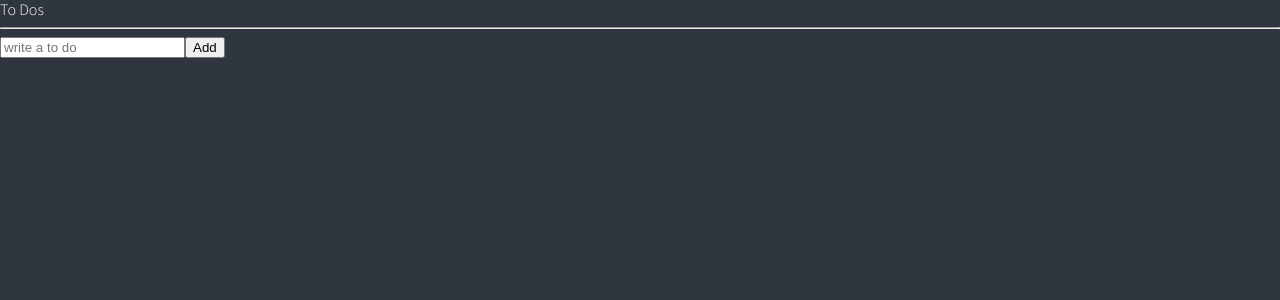
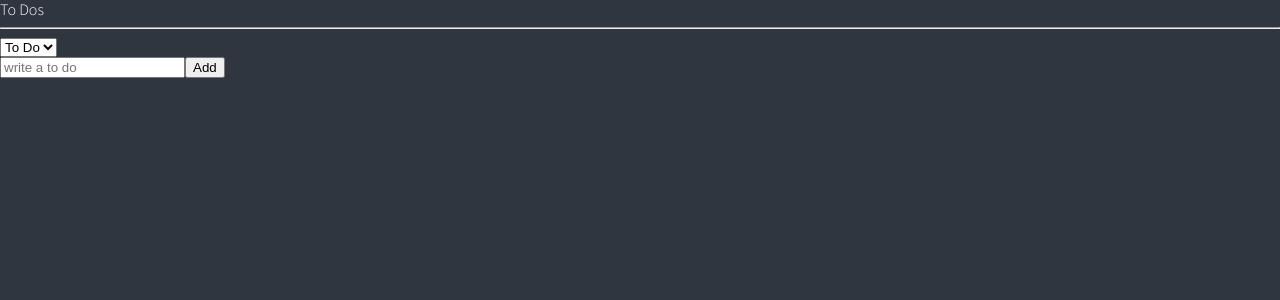
Before and after one commit to UHyun-K/react-todo-app, a React (Create React App) app in the folder react-todo-app/: page / in a window 1280 px wide. Shown: the top 300 px of the page. Built offline with nearby package versions, Linux system fonts and the light colour scheme.

Commit message:
selector

```diff
--- a/react-todo-app/src/atoms.tsx
+++ b/react-todo-app/src/atoms.tsx
@@ -1,4 +1,4 @@
-import { atom } from "recoil";
+import { atom, selector } from "recoil";
 
 export interface IToDo {
     text: string;
@@ -6,7 +6,20 @@
     category: "TO_DO" | "DOING" | "DONE";
 }
 
+export const categoryState = atom({
+    key: "category",
+    default: "TO_DO",
+});
 export const toDoState = atom<IToDo[]>({
     key: "toDo",
     default: [],
 });
+
+export const toDoSelector = selector({
+    key: "toDoSelector",
+    get: ({ get }) => {
+        const toDos = get(toDoState);
+        const category = get(categoryState);
+        return toDos.filter((toDo) => toDo.category === category);
+    },
+});
--- a/react-todo-app/src/components/ToDoList.tsx
+++ b/react-todo-app/src/components/ToDoList.tsx
@@ -1,21 +1,30 @@
 import React from "react";
-import { useRecoilValue } from "recoil";
-import { toDoState } from "../atoms";
+import { useRecoilState, useRecoilValue } from "recoil";
+import { categoryState, toDoSelector, toDoState } from "../atoms";
 import CreateToDo from "./CreateToDo";
 import ToDo from "./ToDo";
 
 function ToDoList() {
-    const toDos = useRecoilValue(toDoState);
+    const toDos = useRecoilValue(toDoSelector);
+    const [category, setCategory] = useRecoilState(categoryState);
+    const onInput = (event: React.FormEvent<HTMLSelectElement>) => {
+        setCategory(event.currentTarget.value);
+    };
+    console.log(category);
     return (
         <div>
             <h1>To Dos</h1>
             <hr />
+            <select value={category} onInput={onInput}>
+                <option value="TO_DO">To Do</option>
+                <option value="DOING">Doing</option>
+                <option value="DONE">Done</option>
+            </select>
+
             <CreateToDo />
-            <ul>
-                {toDos.map((toDo) => (
-                    <ToDo key={toDo.id} {...toDo} />
-                ))}
-            </ul>
+            {toDos?.map((toDo) => (
+                <ToDo key={toDo.id} {...toDo} />
+            ))}
         </div>
     );
 }
```
